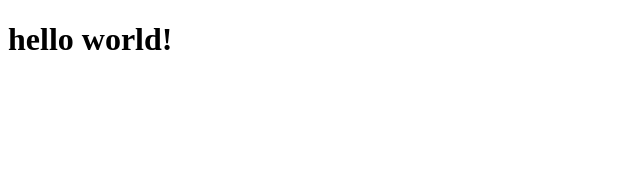
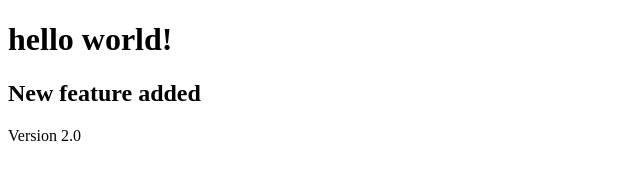
Before and after one commit to mahedihasan05/local-code, a plain HTML site: page index.html in a window 1280 px wide. Shown: the whole page, without its empty margins (0-640 px from the left). Drawn offline with Linux system fonts and the light colour scheme.

Commit message:
new feature

```diff
--- a/index.html
+++ b/index.html
@@ -7,5 +7,7 @@
 </head>
 <body>
     <h1>hello world!</h1>
+    <h2>New feature added </h2>
+    <p>Version 2.0</p>
 </body>
 </html>
```
